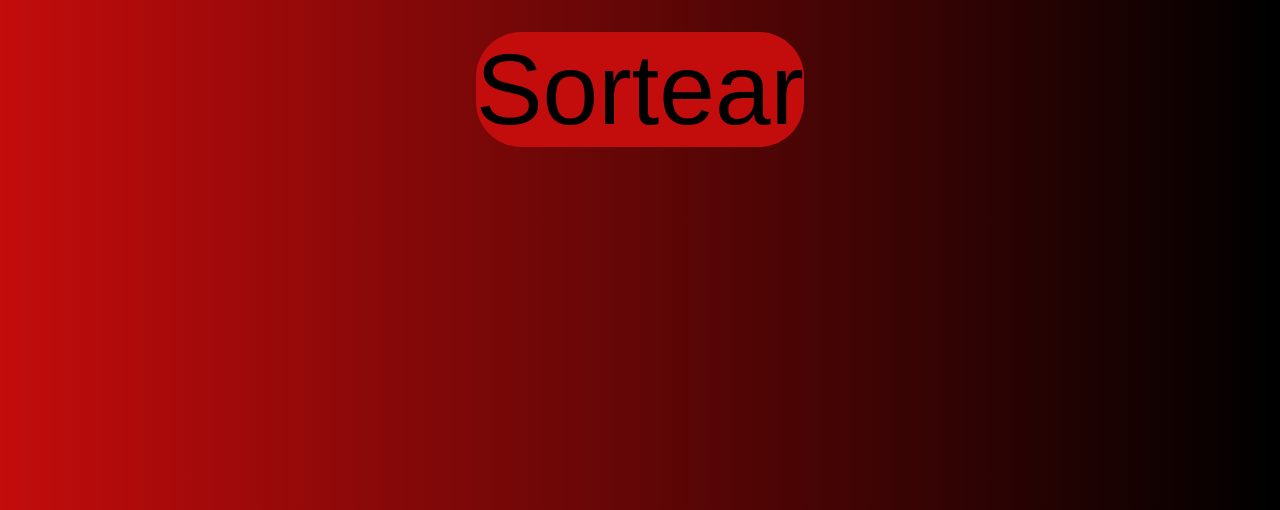
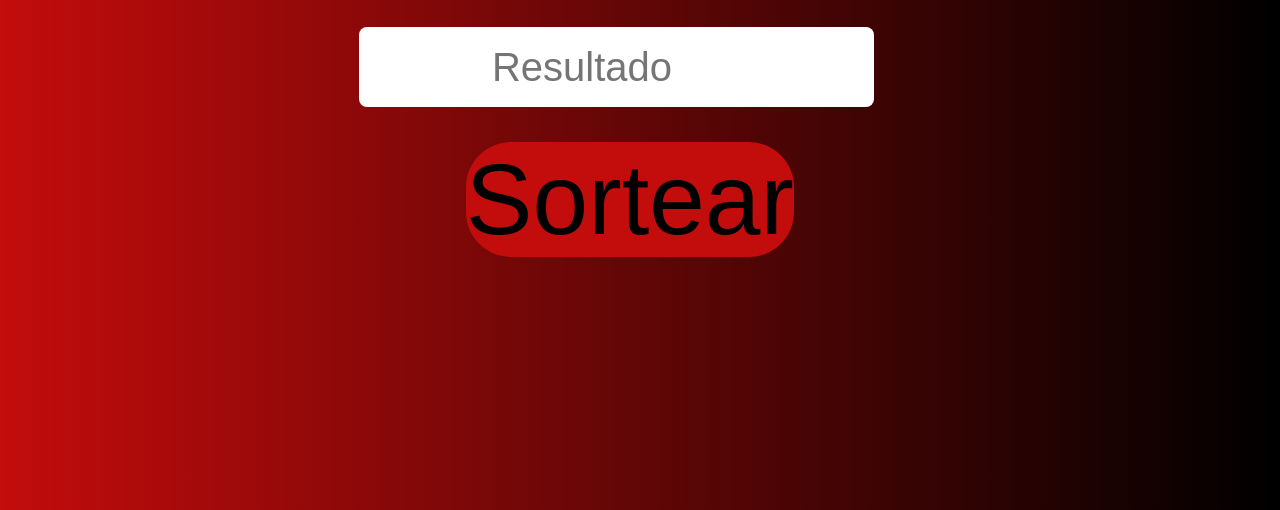
Before and after one commit to Rone98/SORTEIO-F-CIL, a plain HTML site: page index.html in a window 1280 px wide. Shown: the part 290-800 px from the top of the page. Drawn offline with Linux system fonts and the light colour scheme.

Commit message:
Sorteio facil

```diff
--- a/estilo.css
+++ b/estilo.css
@@ -58,3 +58,10 @@ button:active {
     box-shadow: 0 5px 10px rgba(0, 0, 0, 0.3);
     background: linear-gradient(0.25turn, #c30c0c, #000000);
 }
+
+
+.Resultado {
+    margin-left: 299px;
+    height: 80px;
+
+}
--- a/index.html
+++ b/index.html
@@ -26,7 +26,10 @@
 
             <input class="input-esquerdo" placeholder="entre" type="number">
             <input class="input-direito" placeholder="e" type="number"><br>
+            <input class="Resultado" type="number" placeholder="
+            Resultado">
             <button onclick="generateNumber()">Sortear</button>
+
         </div>
     </div>
 
--- a/index.js
+++ b/index.js
@@ -4,9 +4,9 @@ function generateNumber() {
 
     const result = Math.floor(Math.random() * (max - min + 1) + min);
 
-
+    const sorteado = document.querySelector(".Resultado").value = result
     // const result = Math.floor(Math.random() * (max - min + 1) + min);
-    alert(result)
+    // alert(result)
 
 
 }
```
